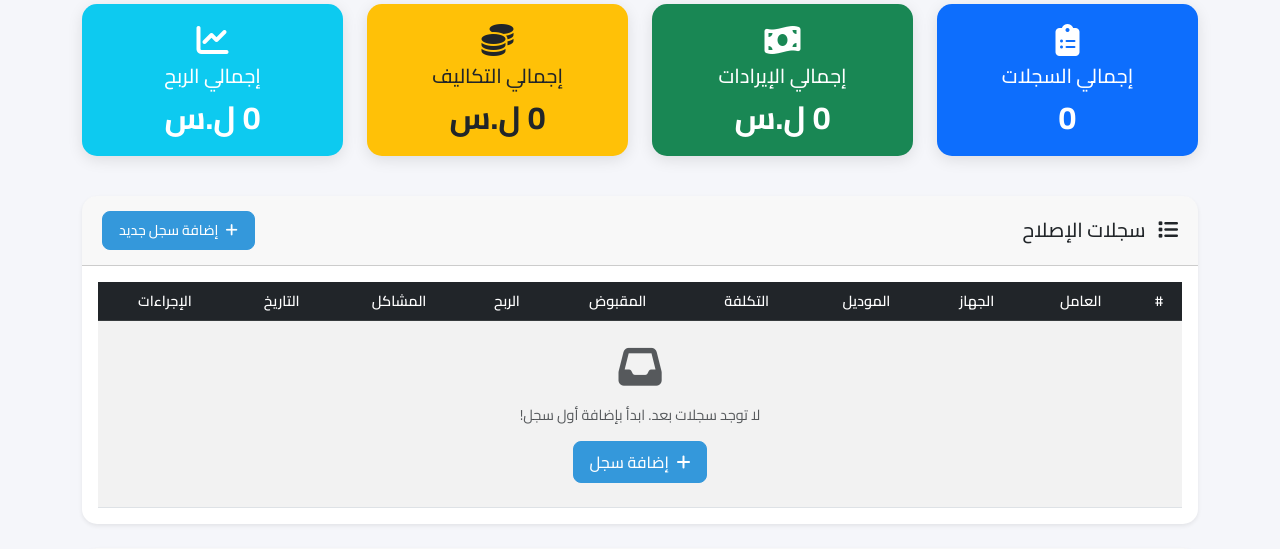
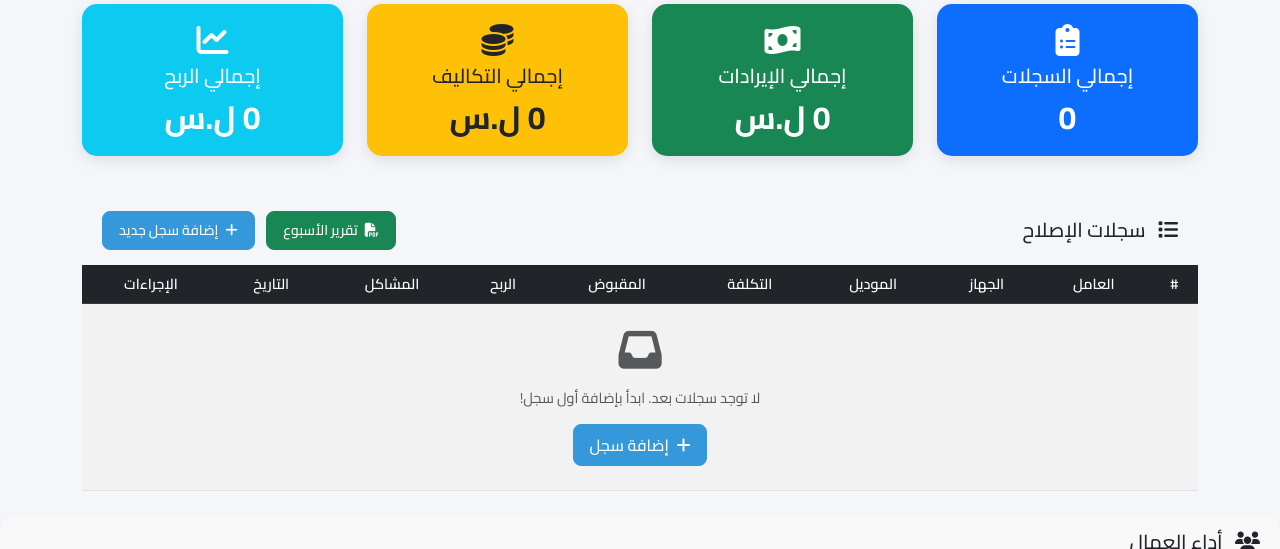
Before and after one commit to mohamadshalabi343-cell/shalab1, a Flask app: page / in a window 1280 px wide. Shown: the part 188-737 px from the top of the page. Run offline with Flask 3, Linux system fonts and the light colour scheme.

Commit message:
Update index.html

```diff
--- a/templates/index.html
+++ b/templates/index.html
@@ -51,16 +51,20 @@
     </div>
 </div>
 
-<div class="card shadow-sm">
-    <div class="card-header d-flex justify-content-between align-items-center">
-        <h5 class="mb-0">
-            <i class="fas fa-list me-2"></i>
-            سجلات الإصلاح
-        </h5>
+<div class="card-header d-flex justify-content-between align-items-center">
+    <h5 class="mb-0">
+        <i class="fas fa-list me-2"></i>
+        سجلات الإصلاح
+    </h5>
+    <div>
+        <a href="{{ url_for('download_weekly_report') }}" class="btn btn-success btn-sm me-2">
+            <i class="fas fa-file-pdf me-1"></i> تقرير الأسبوع
+        </a>
         <a href="{{ url_for('add_record') }}" class="btn btn-primary btn-sm">
             <i class="fas fa-plus me-1"></i> إضافة سجل جديد
         </a>
     </div>
+</div>
     <div class="card-body">
         <div class="table-responsive">
             <table class="table table-hover table-striped text-center align-middle">
```
